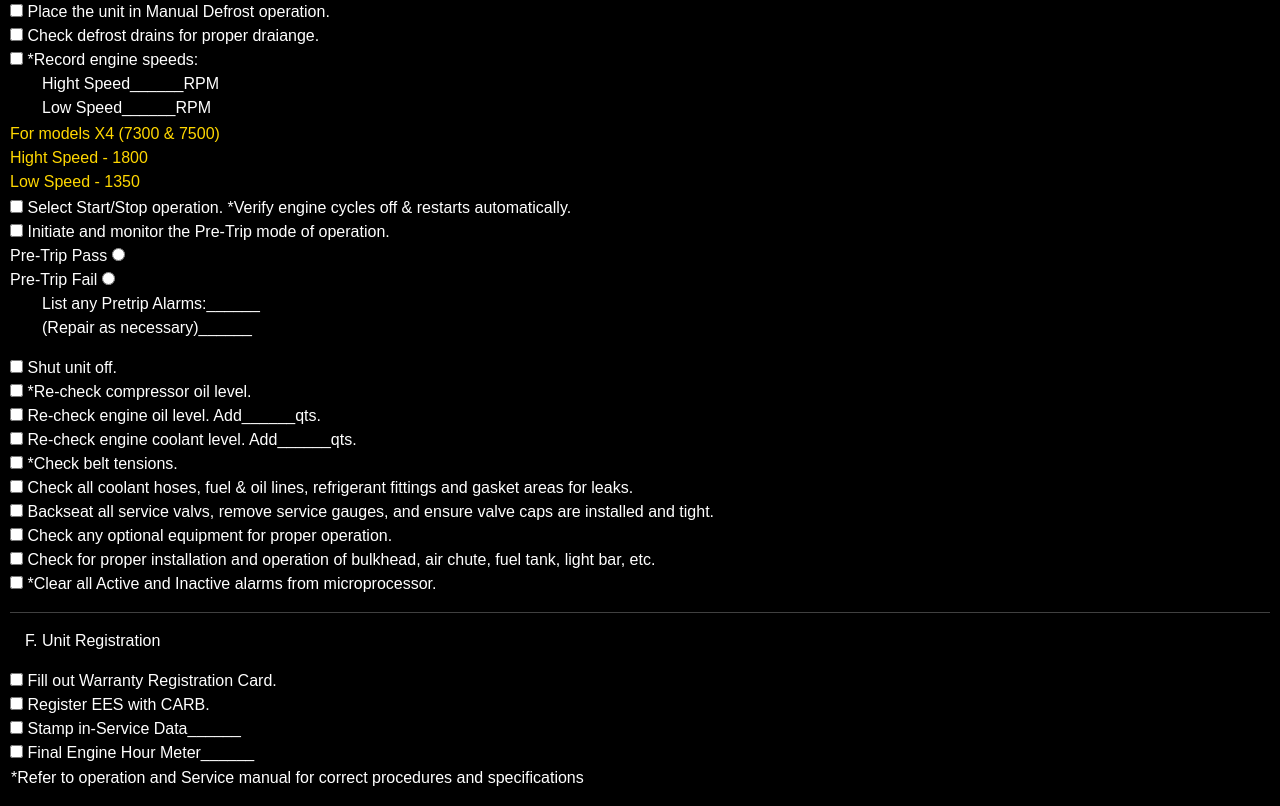
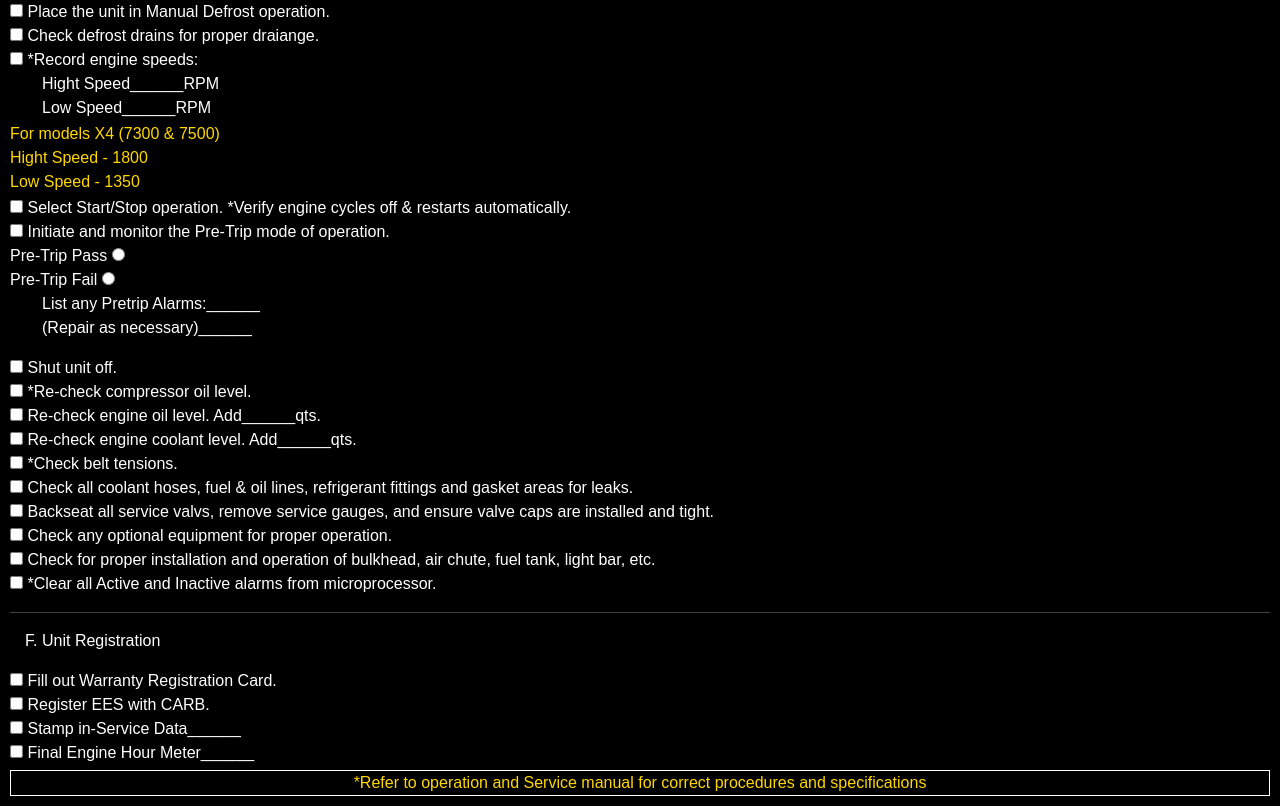
Before and after one commit to CTR-CA/ctr.github.io, a plain HTML site: page index.html in a window 1280 px wide. Shown: the part 2914-3720 px from the top of the page. Drawn offline with nearby package versions, Linux system fonts and the light colour scheme.

Commit message:
add_content

```diff
--- a/index.html
+++ b/index.html
@@ -465,10 +465,10 @@
                     <input type="checkbox">
                     <lable>Final Engine Hour Meter______</lable>
                     </div>
-                    <div style="border: solid black 1px;">
-                    *Refer to operation and Service manual for correct procedures and specifications
-                  </div>
-  </div>
+</div>
+<div class="footer_style">
+*Refer to operation and Service manual for correct procedures and specifications
+</div>
 
   </body>
 </html>
--- a/style.css
+++ b/style.css
@@ -59,3 +59,10 @@ body {
 .p__ul {
   margin-bottom: 2px;
 }
+.footer_style {
+  margin-top: 5px;
+  border: solid white 1px;
+  padding: 0%;
+  color: gold;
+  text-align: center;
+}
```
